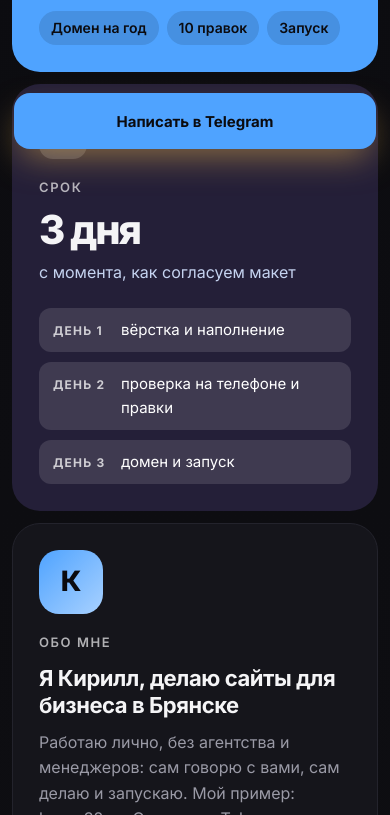
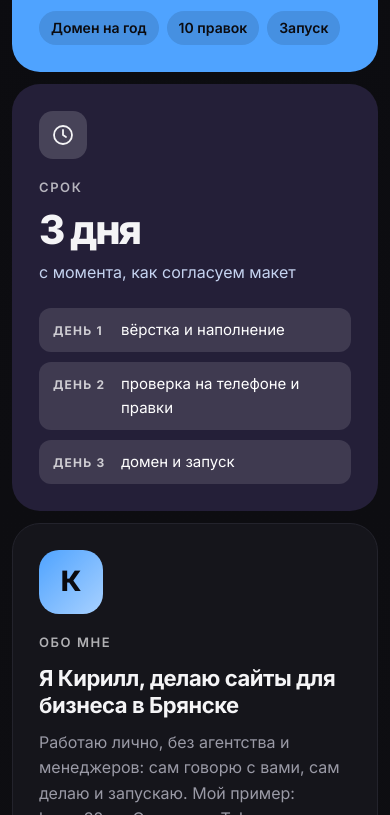
Before and after one commit to Karif-dev/landing, a plain HTML site: page index.html in a window 390 px wide. Shown: the part 681-1496 px from the top of the page. Drawn offline with Linux system fonts and the light colour scheme.

Commit message:
Убрана плавающая кнопка Написать в Telegram на телефоне
Co-Authored-By: Claude Sonnet 5 <noreply@anthropic.com>
Claude-Session: https://claude.ai/code/session_015HNm7e6zFr664DpHCK6j9h

```diff
--- a/index.html
+++ b/index.html
@@ -128,7 +128,6 @@ h3{font-size:22px;letter-spacing:-.02em;line-height:1.25}
 .fin .btn{background:var(--bg);color:#fff}
 .fin small{display:block;margin-top:18px;color:#102a4a;font-size:14px}
 footer{grid-column:span 12;display:flex;justify-content:space-between;color:var(--mut);font-size:14px;padding:8px 12px 88px}
-.dock{display:none}
 .rv{opacity:0;transform:translateY(22px);transition:opacity .7s,transform .7s,border-color .35s}
 .rv.in{opacity:1;transform:none}
 .rv.in:hover{transform:translateY(-4px)}
@@ -141,9 +140,6 @@ footer{grid-column:span 12;display:flex;justify-content:space-between;color:var(
   .btn{padding:0 20px;font-size:15px}
   .hero .sub{font-size:17px}
   .fin{padding:48px 20px}
-  .dock{display:block;position:fixed;left:14px;right:14px;bottom:calc(14px + env(safe-area-inset-bottom));z-index:55}
-  .dock .btn{width:100%;height:56px;box-shadow:0 14px 34px -8px rgba(233,180,76,.55)}
-  footer{padding-bottom:96px}
 }
 @media(prefers-reduced-motion:reduce){*{animation:none!important;transition:none!important}.rv{opacity:1;transform:none}}
 </style>
@@ -296,7 +292,6 @@ footer{grid-column:span 12;display:flex;justify-content:space-between;color:var(
 
 <footer><span>© 2026 Кирилл</span><a href="#">Наверх ↑</a></footer>
 </main>
-<div class="dock"><a class="btn" href="https://t.me/K_Sofrin" target="_blank" rel="noopener">Написать в Telegram</a></div>
 
 <script>
 (function(){
```
